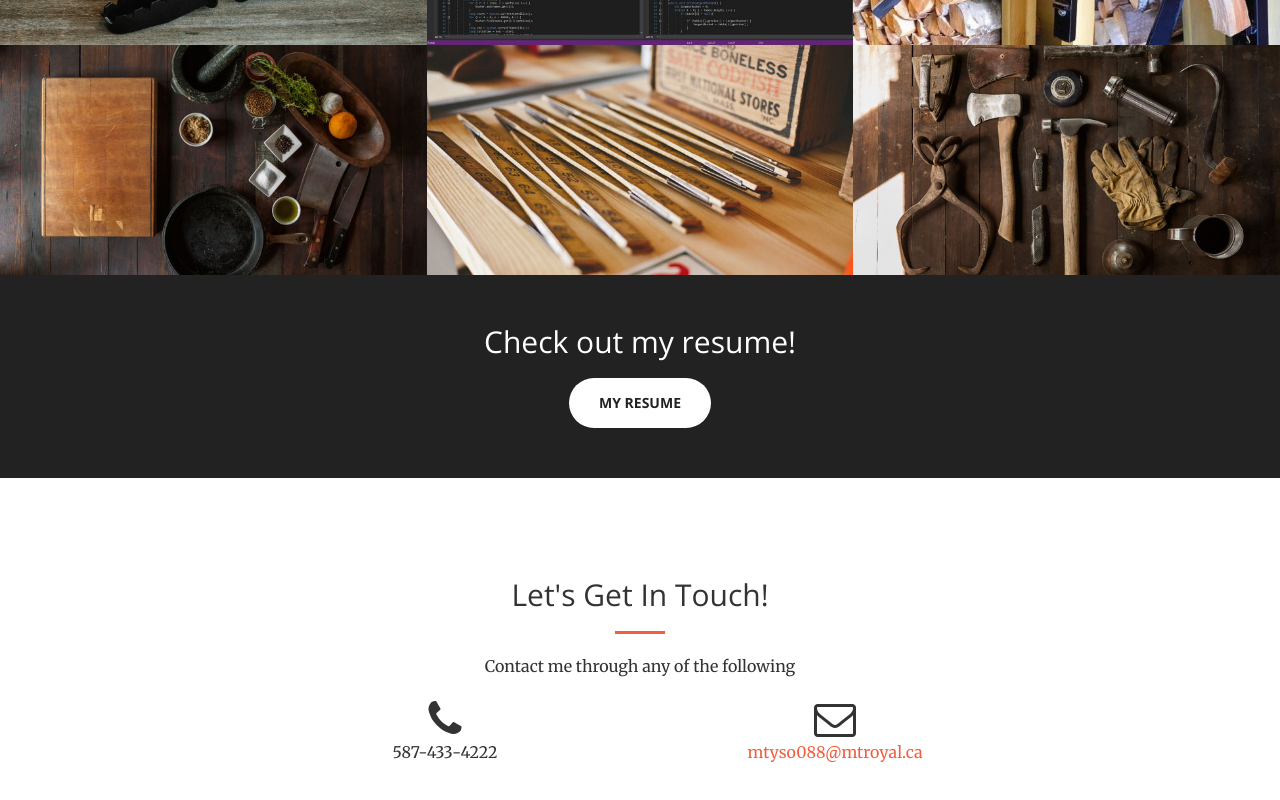
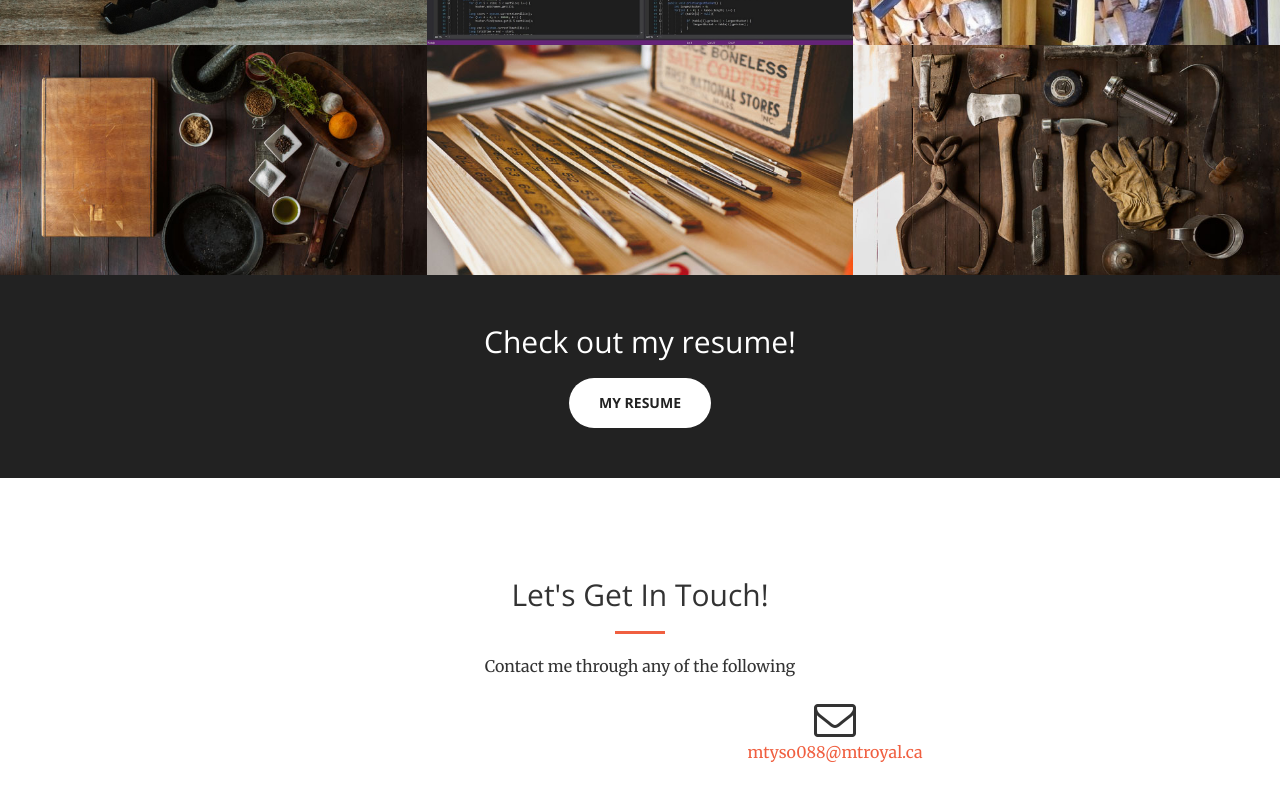
Before and after one commit to MXZTY/Maxwell, a website: page index.html in a window 1280 px wide. Shown: the part 2214-3014 px from the top of the page. Drawn offline with nearby package versions, Linux system fonts and the light colour scheme.

Commit message:
new info

```diff
--- a/index.html
+++ b/index.html
@@ -253,8 +253,8 @@
                     <p>Contact me through any of the following</p>
                 </div>
                 <div class="col-lg-4 col-lg-offset-2 text-center">
-                    <i class="fa fa-phone fa-3x sr-contact"></i>
-                    <p>587-433-4222</p>
+                    <i class="fa fa-address-card fa-3x sr-contact"></i>
+                    <p></p>
                 </div>
                 <div class="col-lg-4 text-center">
                     <i class="fa fa-envelope-o fa-3x sr-contact"></i>
```
